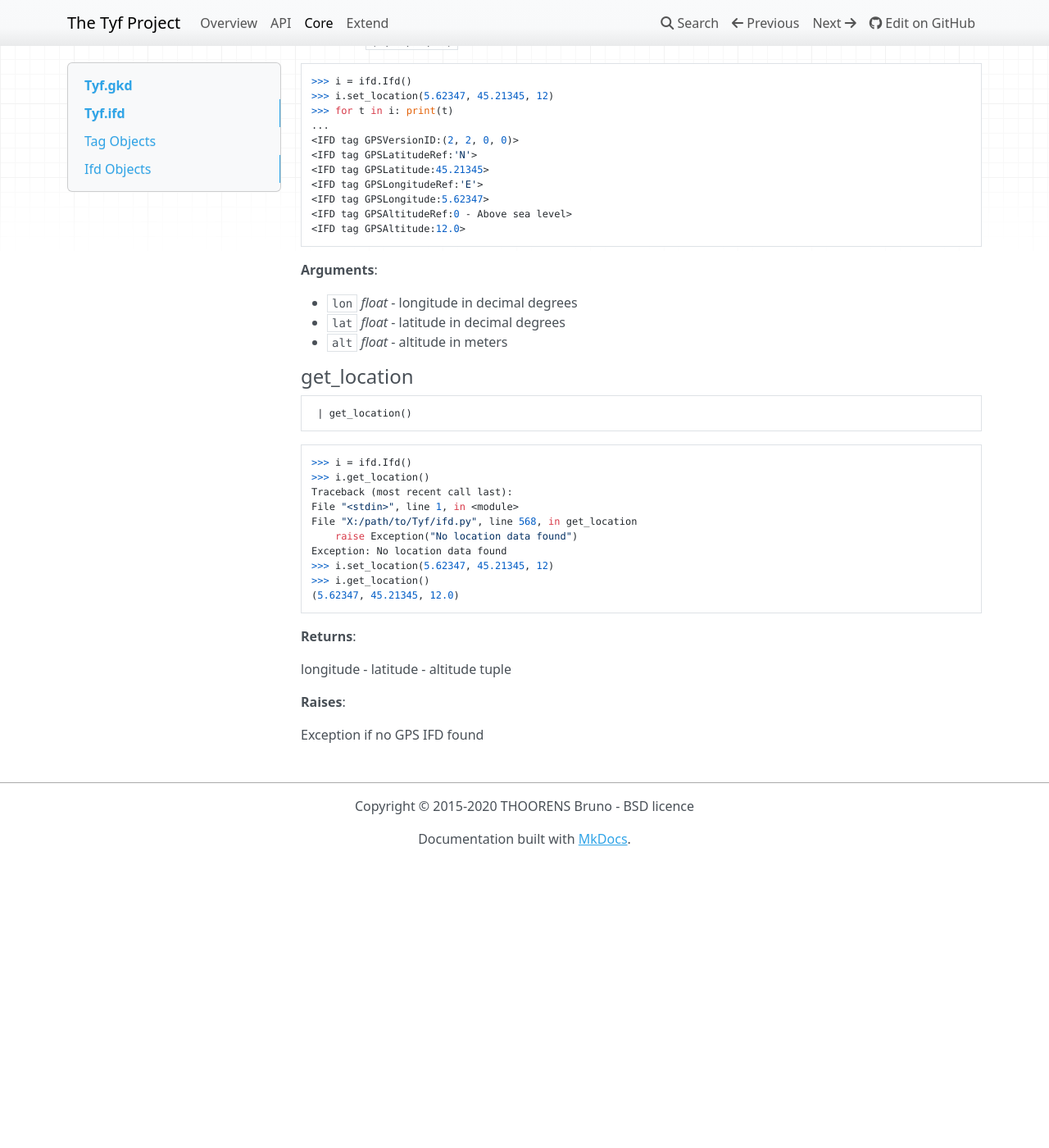
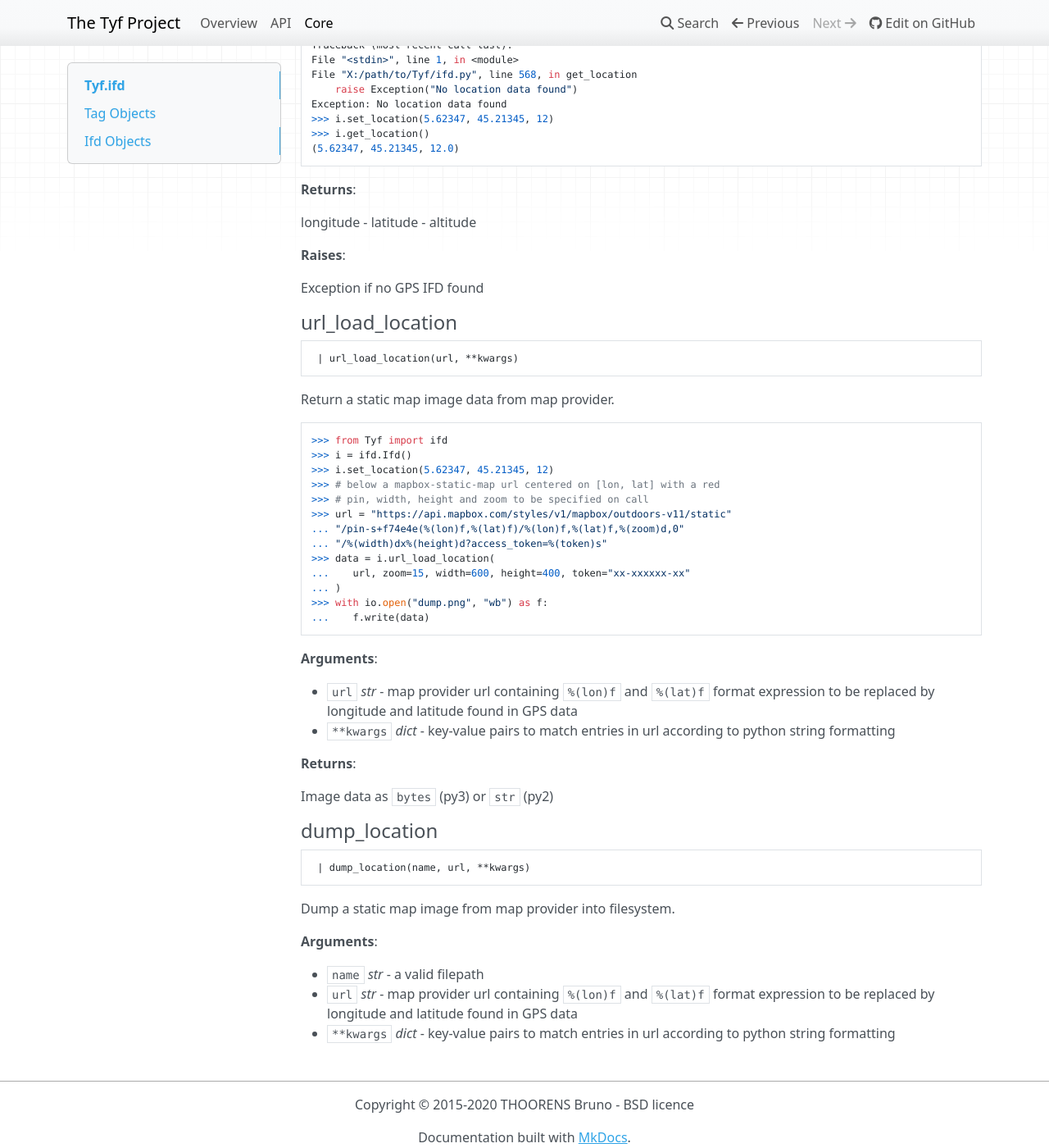
Before and after one commit to Moustikitos/tyf, an MkDocs documentation site: the page built from docs/core.md, in a window 1280 px wide and 1400 px high, scrolled down 4337 px. Shown: the whole window at 82% size. Built offline with MkDocs 1.6.1, drawn with Linux system fonts in a browser that asks for light colours; nearby versions of some CDN libraries; before the commit the page ends 5388 px from its top, so only the background shows below that; some of the changed text lies outside the part shown.

Commit message:
documentation update

````diff
--- a/docs/core.md
+++ b/docs/core.md
@@ -1,6 +1,3 @@
-<a name="Tyf.gkd"></a>
-# Tyf.gkd
-
 <a name="Tyf.ifd"></a>
 # Tyf.ifd
 
@@ -100,7 +97,7 @@ Meaning of tag value if any (see `Tyf.values` module).
 - `tag_or_key` _int or string_ - tag value or keyword
 - `value` _any_ - value of the tag. If `None` is given, it is set to
   default value if anyone is defined else `_v` attribute
-  is not created.
+  is not created
 
 <a name="Tyf.ifd.Tag.read"></a>
 #### read
@@ -162,36 +159,7 @@ True
 
 **Returns**:
 
-  (packed ifd entry - packed value - is offset boolean)
-
-<a name="Tyf.ifd.getModelTiePoints"></a>
-#### getModelTiePoints
-
-```python
-getModelTiePoints(cls)
-```
-
-Return tiepoint list found in `ModelTiepointTag` tags. This function sets
-a list of all points in private attribute `_model_tiepoints` on first
-call.
-
-
-```
-ModelTiepointTag = (I1, J1, K1, X1, Y1, Z1, ...In, Jn, Kn, Xn, Yn, Zn)
-_model_tiepoints = [(I1, J1, K1, X1, Y1, Z1), ...(In, Jn, Kn, Xn, Yn, Zn)]
-```
-
-**Arguments**:
-
-- `cls` _dict or Tyf.ifd.Ifd_ - image file directory
-
-**Returns**:
-
-  Tiepoint `list`
-
-**Raises**:
-
-  KeyError if no `ModelTiepointTag` defined
+  packed ifd entry - packed value - is offset boolean
 
 <a name="Tyf.ifd.Ifd"></a>
 ## Ifd Objects
@@ -299,8 +267,64 @@ Exception: No location data found
 
 **Returns**:
 
-  longitude - latitude - altitude tuple
+  longitude - latitude - altitude
 
 **Raises**:
 
   Exception if no GPS IFD found
+
+<a name="Tyf.ifd.Ifd.url_load_location"></a>
+#### url\_load\_location
+
+```python
+ | url_load_location(url, **kwargs)
+```
+
+Return a static map image data from map provider.
+
+
+```python
+>>> from Tyf import ifd
+>>> i = ifd.Ifd()
+>>> i.set_location(5.62347, 45.21345, 12)
+>>> # below a mapbox-static-map url centered on [lon, lat] with a red
+>>> # pin, width, height and zoom to be specified on call
+>>> url = "https://api.mapbox.com/styles/v1/mapbox/outdoors-v11/static"
+... "/pin-s+f74e4e(%(lon)f,%(lat)f)/%(lon)f,%(lat)f,%(zoom)d,0"
+... "/%(width)dx%(height)d?access_token=%(token)s"
+>>> data = i.url_load_location(
+...    url, zoom=15, width=600, height=400, token="xx-xxxxxx-xx"
+... )
+>>> with io.open("dump.png", "wb") as f:
+...    f.write(data)
+```
+
+**Arguments**:
+
+- `url` _str_ - map provider url containing `%(lon)f` and `%(lat)f`
+  format expression to be replaced by longitude and
+  latitude found in GPS data
+- `**kwargs` _dict_ - key-value pairs to match entries in url according
+  to python string formatting
+
+**Returns**:
+
+  Image data as `bytes` (py3) or `str` (py2)
+
+<a name="Tyf.ifd.Ifd.dump_location"></a>
+#### dump\_location
+
+```python
+ | dump_location(name, url, **kwargs)
+```
+
+Dump a static map image from map provider into filesystem.
+
+**Arguments**:
+
+- `name` _str_ - a valid filepath
+- `url` _str_ - map provider url containing `%(lon)f` and `%(lat)f`
+  format expression to be replaced by longitude and
+  latitude found in GPS data
+- `**kwargs` _dict_ - key-value pairs to match entries in url according
+  to python string formatting
--- a/mkdocs.yml
+++ b/mkdocs.yml
@@ -4,7 +4,6 @@ nav:
 - Overview: index.md
 - API: api.md
 - Core: core.md
-- Extend: extend.md
 repo_name: GitHub
 repo_url: https://github.com/Moustikitos/Tyf
 site_name: The Tyf Project
--- a/setup.py
+++ b/setup.py
@@ -17,7 +17,7 @@ kw.update(**{
     "maintainer": "Bruno THOORENS",
     "maintainer_email": "moustikitos@gmail.com",
     "url": "https://Moustikitos.github.io/tyf/",
-    "download_url": "https://github.com/Moustikitos/tyf",
+    "download_url": "https://github.com/Moustikitos/tyf/archive/master.zip",
     "description": "Pythonic way to read and edit IFD and EXIF tags.",
     "long_description": long_description.read(),
     "long_description_content_type": "text/markdown",
````
Also changed, not shown: docs/extend.md (deleted, +0 -8 lines), pydoc-markdown.yml (+8 -6 lines), 1 other file.
